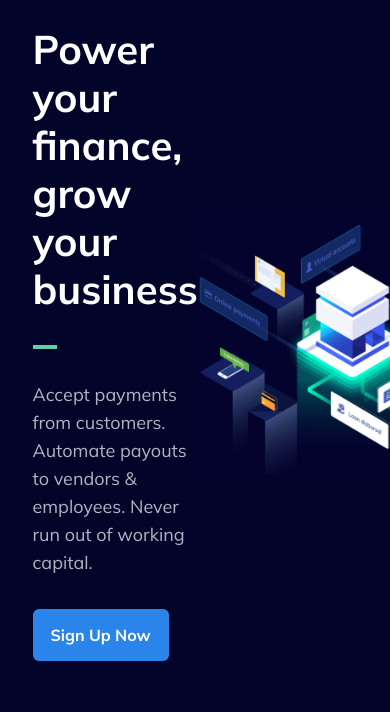
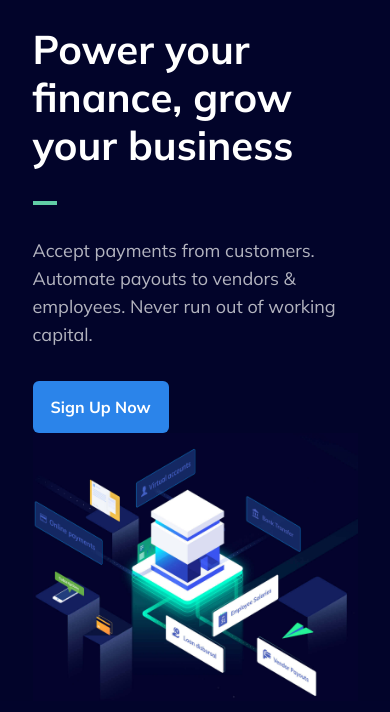
Before and after one commit to arpit-mittal8/Razorpay-Website, a website built with Vite: page index.html in a window 390 px wide. Shown: the part 57-769 px from the top of the page. Built offline with nearby package versions, Linux system fonts and the light colour scheme.

Commit message:
index.html

```diff
--- a/index.html
+++ b/index.html
@@ -153,7 +153,7 @@
   <section
   class="relative bg-deepBlue">
 
-  <div class="w-10/12 max-w-[1080px] flex sm:flex-col lg:flex-row justify-between items-center mx-auto ">
+  <div class="w-10/12 max-w-[1080px] flex flex-col lg:flex-row justify-between items-center mx-auto ">
       <!--left part-->
       <div class="space-y-8">
           <h1 class="font-mullish font-bold text-[40px] leading-[1.2] text-white">Power your finance, grow your business</h1>
```
